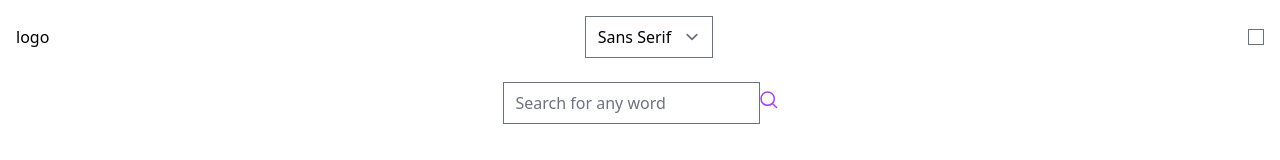
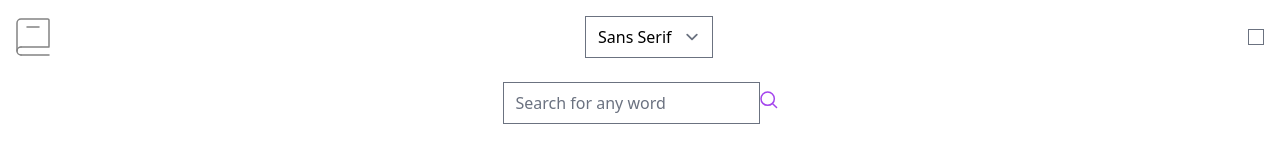
Before and after one commit to dominicva/dictionary-app, a React (Vite) app: page / in a window 1280 px wide. Shown: the top 160 px of the page. Built offline with nearby package versions, Linux system fonts and the light colour scheme.

Commit message:
fix: unique key props for each Meaning

```diff
--- a/src/App.tsx
+++ b/src/App.tsx
@@ -1,5 +1,6 @@
 import React, { useState } from "react";
 import Meaning from "./components/Meaning";
+import logo from "./assets/images/logo.svg";
 import searchIcon from "./assets/images/icon-search.svg";
 
 function App() {
@@ -41,7 +42,9 @@ function App() {
   return (
     <div className="p-4">
       <header className="flex items-center justify-between">
-        <div>logo</div>
+        <div>
+          <img src={logo} alt="Logo" />
+        </div>
         <select name="font" id="font">
           <option value="">Sans Serif</option>
           <option value="">Serif</option>
@@ -72,6 +75,7 @@ function App() {
 
         {meanings.map(({ partOfSpeech, definitions, synonyms }) => (
           <Meaning
+            key={`${partOfSpeech}${Math.random()}`}
             partOfSpeech={partOfSpeech}
             definitions={definitions}
             synonyms={synonyms}
--- a/src/components/Meaning.tsx
+++ b/src/components/Meaning.tsx
@@ -5,10 +5,10 @@ export default function Meaning({ partOfSpeech, definitions, synonyms }) {
       <h3 className="mb-4">Meaning</h3>
       <ul>
         {definitions.map(({ definition, example }) => (
-          <>
-            <li key={`${definition}${Math.random()}`}>{definition}</li>
+          <li key={`${definition}${Math.random()}`}>
+            {definition}
             {example ? <q>{example}</q> : null}
-          </>
+          </li>
         ))}
       </ul>
       <div>
```
